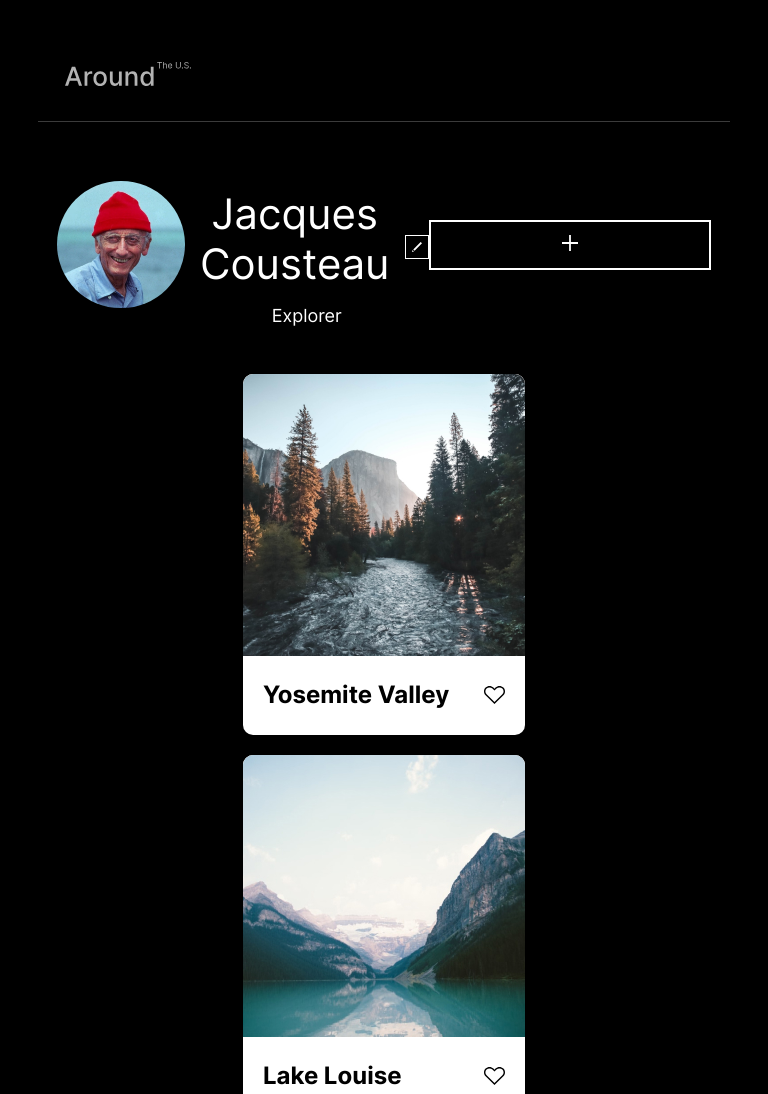
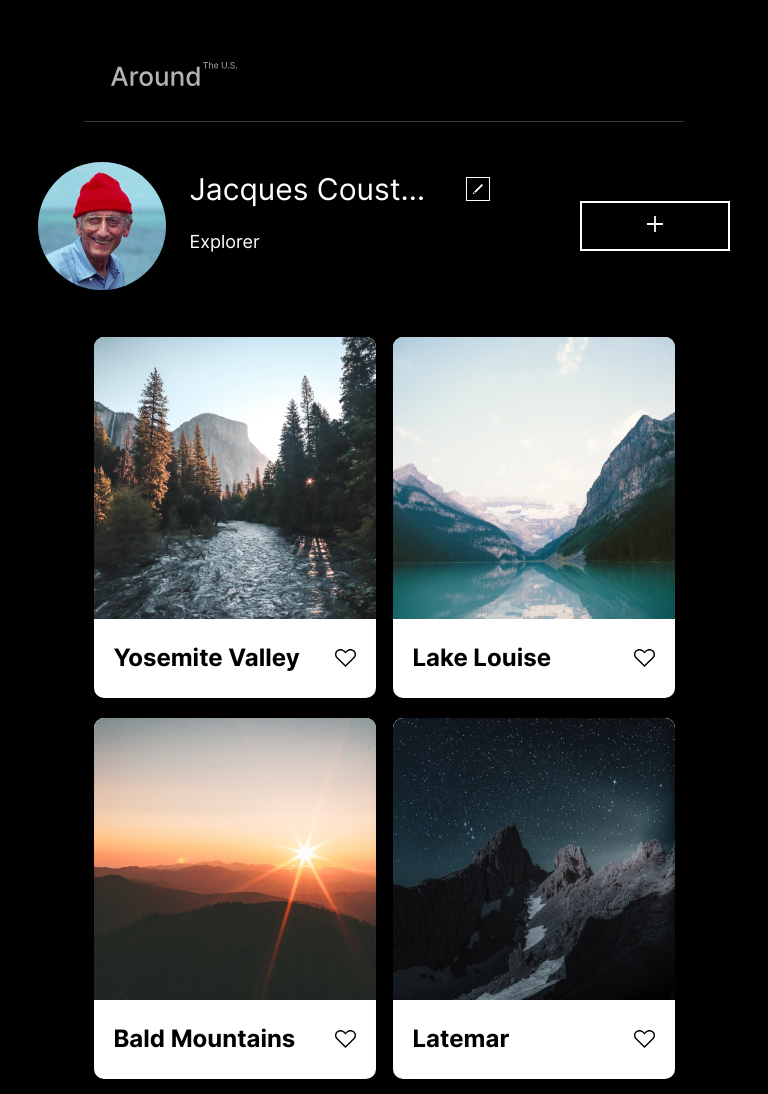
Before and after one commit to coolpengj/se_project_aroundtheus, a plain HTML site: page index.html in a window 768 px wide. Shown: the top 1094 px of the page. Drawn offline with Linux system fonts and the light colour scheme.

Commit message:
1st submission

```diff
--- a/blocks/cards.css
+++ b/blocks/cards.css
@@ -54,7 +54,7 @@
 
 }
 
-@media screen and (min-width: 320px) and (max-width: 768px) {
+@media screen and (min-width: 320px) and (max-width: 639px) {
     .cards__list {
         display: grid;
         grid-template-columns: 282px;
@@ -66,11 +66,14 @@
     }
 }
 
-@media screen and (min-width: 768px) and (max-width: 1280px) {
-
+@media screen and (min-width: 640px) and (max-width: 920px) {
+   .cards__list {
+    display: grid;
+    grid-template-columns: repeat(2, 282px);
+    grid-template-rows: repeat(3, 361px);
+    grid-gap: 20px 17px;
+    align-content: center;
+    justify-content: center;
+   }
 
 }
-
-@media screen and (min-width: 1280px) and (max-width: 1500px) {
-
-}
--- a/blocks/footer.css
+++ b/blocks/footer.css
@@ -13,16 +13,17 @@
     color: #545454;
 }
 
-@media screen and (min-width: 320px) and (max-width: 768px) {
+@media screen and (min-width: 320px) and (max-width: 639px) {
     .footer__copyright {
         max-width: 282px;
         margin: auto;
     }
 }
 
-@media screen and (min-width: 768px) and (max-width: 1280px) {
-
-
-@media screen and (min-width: 1280px) and (max-width: 1500px) {
-
+@media screen and (min-width: 640px) and (max-width: 920px) {
+    .footer__copyright {
+        max-width: 318px;
+        margin-left: 0;
+        margin-right: auto;
+    }
 }
--- a/blocks/header.css
+++ b/blocks/header.css
@@ -1,9 +1,11 @@
 .header {
     padding-top: 34px;
-    width: 100%;
+    width: 90%;
     opacity: 0.7;
     border-bottom: 1px solid #545454;
     padding-bottom: 41px;
+    margin-left: auto;
+    margin-right: auto;
 }
 
 .header__logo {
@@ -12,7 +14,7 @@
     color: white;
 }
 
-@media screen and (min-width: 320px) and (max-width: 768px) {
+@media screen and (min-width: 320px) and (max-width: 639px) {
     .header {
         margin-top: 28px;
         padding-bottom: 32px;
@@ -26,7 +28,7 @@
     }
 }
 
-@media screen and (min-width: 768px) and (max-width: 1280px) {
+@media screen and (min-width: 640px) and (max-width: 920px) {
     .header {
         margin-top: 28px;
         padding-bottom: 32px;
@@ -39,18 +41,3 @@
         max-width: 126px;
     }
 }
-@media screen and (min-width: 1280px) and (max-width: 1500px) {
-    .header {
-        padding-top: 34px;
-        width: 100%;
-        opacity: 0.7;
-        border-bottom: 1px solid #545454;
-        padding-bottom: 41px;
-    }
-
-    .header__logo {
-        max-width: 173px;
-        max-height: 33px;
-        color: white;
-    }
-}
--- a/blocks/page.css
+++ b/blocks/page.css
@@ -18,7 +18,7 @@
     flex-direction: column;
 }
 
-@media screen and (min-width: 320px) and (max-width: 768px) {
+@media screen and (min-width: 320px) and (max-width: 639px) {
     .page__section {
         max-width: 500px;
         margin: 0 auto;
@@ -28,24 +28,13 @@
     }
 }
 
-@media screen and (min-width: 768px) and (max-width: 1280px) {
+@media screen and (min-width: 640px) and (max-width: 920px) {
     .page__section {
-        max-width: 880px;
+        max-width: 600px;
         margin: 0 auto;
         width: 100%;
         box-sizing: border-box;
         position: relative;
-    }
 }
 
-
-@media screen and (min-width: 1280px) and (max-width: 1500px) {
-    .page__section {
-        max-width: 880px;
-        margin: 0 auto;
-        width: 100%;
-        box-sizing: border-box;
-        position: relative;
-    }
-
 }
--- a/blocks/profile.css
+++ b/blocks/profile.css
@@ -5,9 +5,7 @@
     min-width: 220px;
     margin: 40px auto 0;
     grid-template-areas: "avatar info button";
-
 }
-
 
 .profile__image {
     max-width: 168.75px;
@@ -73,7 +71,6 @@
     opacity: 50%;
 }
 
-
 .profile__button-add {
     width: 150px;
     height: 50px;
@@ -90,7 +87,7 @@
     opacity: 50%;
 }
 
-@media screen and (min-width: 320px) and (max-width: 768px) {
+@media screen and (min-width: 320px) and (max-width: 639px) {
     .profile {
         display: flex;
         flex-direction: column;
@@ -146,32 +143,51 @@
 
 }
 
-@media screen and (min-width: 768px) and (max-width: 1280px) {
+@media screen and (min-width: 640px) and (max-width: 920px) {
     .profile {
+        margin-top: 40px;
         display: grid;
-        grid-template-columns: 0.5fr 1.5fr 1fr;
-        min-width: 220px;
+        grid-template-columns: 0.7fr 1.5fr 1fr;
+        max-width: 768px;
+        width: 90%;
         margin: 40px auto 0;
         grid-template-areas: "avatar info button";
 
+}
 
+    .profile__information {
+        overflow: hidden;
+        white-space: nowrap;
+        text-overflow: ellipsis;
+        display: grid;
+        grid-template-columns: 3fr 1fr;
+        grid-template-areas:
+        "title button"
+        "description description";
+        margin: 0;
     }
 
+
     .profile__title {
-        color:white;
-        font-family: 'Inter', sans-serif;
-        font-style: normal;
-        font-weight: 500;
-        font-size: 42px;
-        line-height: 1.2;
-        min-width: 220px;
-        margin-bottom: 16px;
-        margin-left: 0;
-        margin-right: auto;
+        overflow: hidden;
+        white-space: nowrap;
+        text-overflow: ellipsis;
+        font-size: 30px;
+        grid-area: title;
+        margin: auto;
+        max-width: 100%;
+    }
+
+    .profile__button-edit {
+        grid-area: button;
+        margin-top: auto;
+        margin-bottom: auto;
+        align-self: center;
+        justify-self: center;
+    }
+
+    .profile__description {
+        grid-area: description;
+        max-width: 600px;
     }
 }
-
-
-@media screen and (min-width: 1280px) and (max-width: 1500px) {
-
-}
```
Also changed, not shown: 1 other file.
